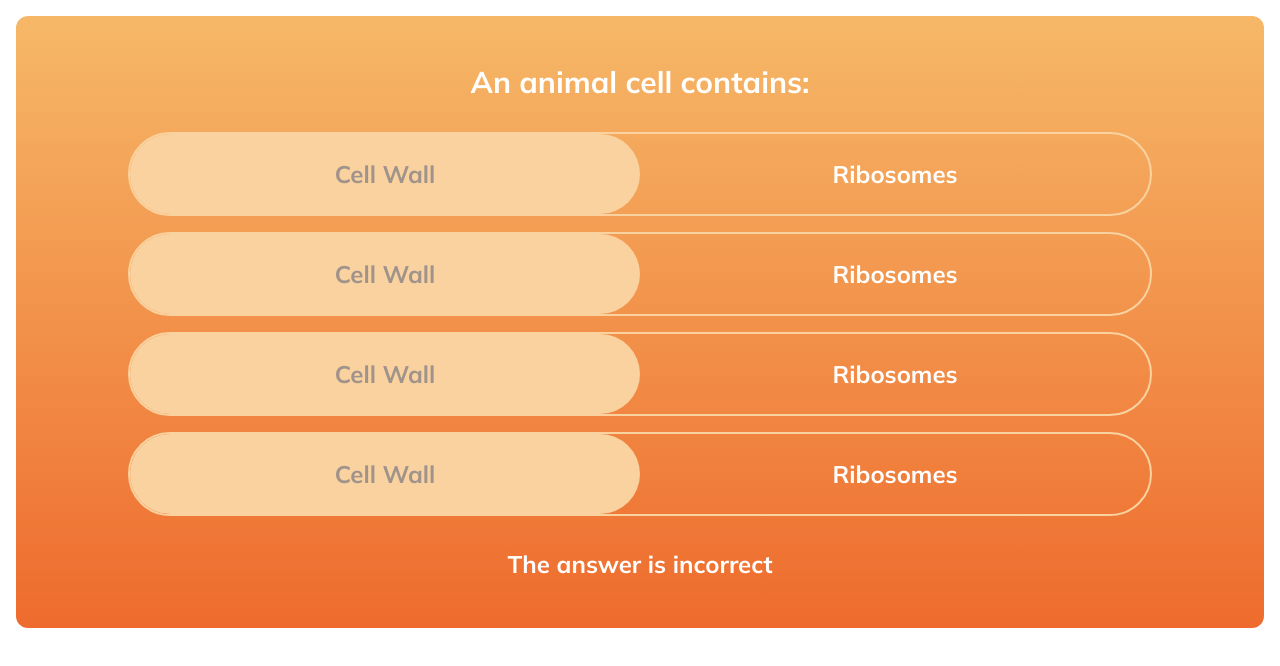
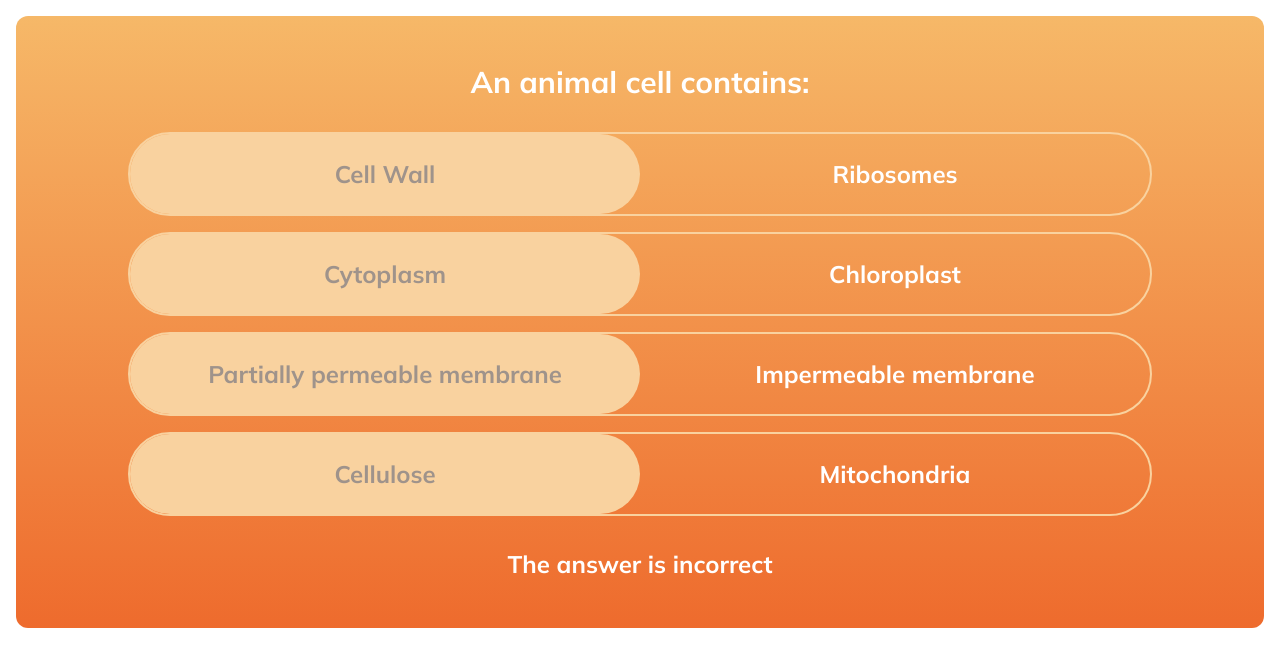
Before and after one commit to mattwsheps/seneca-learning-fe-task, a React (Vite) app: page / in a window 1280 px wide. Shown: the top 666 px of the page. Built offline with nearby package versions, Linux system fonts and the light colour scheme.

Commit message:
Used the fetch data in Question component using react.query and passed down to child components. Managed error and loading states.

```diff
--- a/src/components/AnswerToggle.tsx
+++ b/src/components/AnswerToggle.tsx
@@ -1,17 +1,17 @@
 import { useState } from "react";
 import AnswerToggleButton from "./AnswerToggleButton";
 import { motion } from "framer-motion";
+import { OptionModel } from "../models";
 
 interface AnswerToggleProps {
-  option1: string;
-  option2: string;
-  onToggle?: (selectedOption: string) => void;
+  options: OptionModel[];
+  onToggle?: (selectedOption: OptionModel) => void;
 }
 
-const AnswerToggle = ({ option1, option2, onToggle }: AnswerToggleProps) => {
-  const [selectedOption, setSelectedOption] = useState<string>(option1);
+const AnswerToggle = ({ options, onToggle }: AnswerToggleProps) => {
+  const [selectedOption, setSelectedOption] = useState<OptionModel>(options[0]);
 
-  const handleToggle = (option: string) => {
+  const handleToggle = (option: OptionModel) => {
     setSelectedOption(option);
     if (onToggle) {
       onToggle(option);
@@ -24,20 +24,19 @@ const AnswerToggle = ({ option1, option2, onToggle }: AnswerToggleProps) => {
         <motion.div
           className="absolute h-full w-[calc(50%)] bg-buttonBorder rounded-full "
           animate={{
-            x: selectedOption === option1 ? "0px" : "calc(100%)",
+            x: selectedOption === options[0] ? "0px" : "calc(100%)",
           }}
           transition={{ type: "spring", stiffness: 300, damping: 30 }}
         />
-        <AnswerToggleButton
-          optionText={option1}
-          isSelected={selectedOption === option1}
+        {options.map((option) => (
+          <AnswerToggleButton
+          key={option.id}
+          option={option}
+          isSelected={selectedOption.id === option.id}
           handleToggle={handleToggle}
         />
-        <AnswerToggleButton
-          optionText={option2}
-          isSelected={selectedOption === option2}
-          handleToggle={handleToggle}
-        />
+        ))}
+
       </div>
     </>
   );
--- a/src/components/AnswerToggleButton.tsx
+++ b/src/components/AnswerToggleButton.tsx
@@ -1,13 +1,14 @@
 import { cn } from "../lib/utils";
+import { OptionModel } from "../models";
 
 interface AnswerToggleButtonProps {
-  optionText: string;
+  option: OptionModel;
   isSelected: boolean;
-  handleToggle: (option: string) => void;
+  handleToggle: (option: OptionModel) => void;
 }
 
 const AnswerToggleButton = ({
-  optionText,
+  option,
   isSelected,
   handleToggle,
 }: AnswerToggleButtonProps) => {
@@ -18,9 +19,9 @@ const AnswerToggleButton = ({
           isSelected ? "text-unselected" : "hover:opacity-75",
           "relative z-10 w-1/2 font-bold text-2xl rounded-full p-6"
         )}
-        onClick={() => handleToggle(optionText)}
+        onClick={() => handleToggle(option)}
       >
-        {optionText}
+        {option.optionText}
       </button>
     </>
   );
--- a/src/components/Question.tsx
+++ b/src/components/Question.tsx
@@ -1,17 +1,38 @@
+import { QuestionModel } from "../models";
+import { fetchQuestion } from "../services/questions";
 import AnswerToggle from "./AnswerToggle";
+import { useQuery } from "@tanstack/react-query";
 
 const Question = () => {
+  const {
+    data: questionData,
+    isLoading,
+    isError,
+  } = useQuery<QuestionModel, Error>({
+    queryKey: ["quizData"],
+    queryFn: fetchQuestion,
+  });
+
+  if (isLoading) {
+    return <div>Loading quiz...</div>;
+  }
+
+  if (isError) {
+    return <div>Error loading quiz data</div>;
+  }
+
   return (
     <div className="bg-gradient-to-b from-incorrectStart to-incorrectEnd m-4 p-12 rounded-xl">
       <div className="flex flex-col items-center justify-center gap-8">
-        <h1 className="font-bold text-3xl">An animal cell contains:</h1>
+        <h1 className="font-bold text-3xl">{questionData?.questionText}</h1>
         <div className="w-full flex flex-col items-center justify-center gap-4">
-          <AnswerToggle option1="Cell Wall" option2="Ribosomes" />
-          <AnswerToggle option1="Cell Wall" option2="Ribosomes" />
-          <AnswerToggle option1="Cell Wall" option2="Ribosomes" />
-          <AnswerToggle option1="Cell Wall" option2="Ribosomes" />
+          {questionData?.answers.map((answer) => (
+            <AnswerToggle
+              key={answer.id}
+              options={answer.options}
+            />
+          ))}
         </div>
-
         <div className="font-bold text-2xl">The answer is incorrect</div>
       </div>
     </div>
```
Also changed, not shown: src/models/question.ts (+5 -5 lines).
